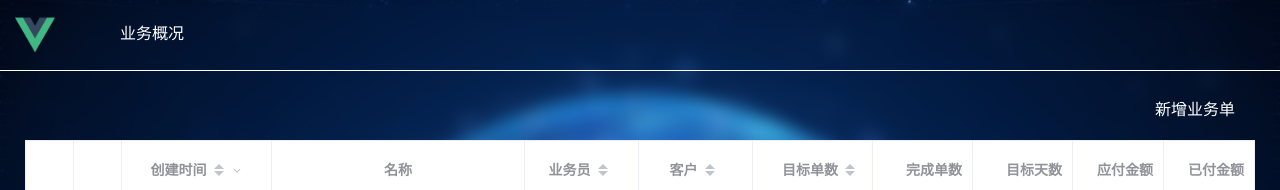
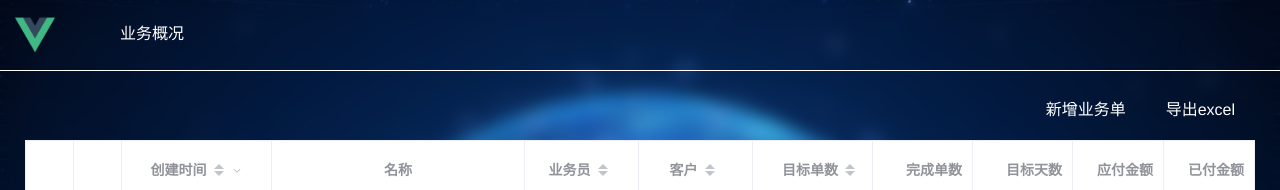
Before and after one commit to githubflower/hm, a Vue app: page / in a window 1280 px wide. Shown: the top 190 px of the page. Built offline with nearby package versions, Linux system fonts and the light colour scheme.

Commit message:
增加导出功能

```diff
--- a/package.json
+++ b/package.json
@@ -11,6 +11,7 @@
     "build": "node build/build.js"
   },
   "dependencies": {
+    "file-saver": "^1.3.8",
     "less": "^3.0.2",
     "vue": "^2.5.2",
     "vue-router": "^3.0.1"
@@ -63,7 +64,8 @@
     "webpack": "^3.6.0",
     "webpack-bundle-analyzer": "^2.9.0",
     "webpack-dev-server": "^2.9.1",
-    "webpack-merge": "^4.1.0"
+    "webpack-merge": "^4.1.0",
+    "xlsx": "^0.12.11"
   },
   "engines": {
     "node": ">= 6.0.0",
--- a/src/pages/BusinessOrder.vue
+++ b/src/pages/BusinessOrder.vue
@@ -2,6 +2,7 @@
 	<div id="business_order" class="clearfix">
         <ul class="operate">
             <li @click="addBusinessOrder">新增业务单</li>
+            <li @click="export2exceal">导出excel</li>
         </ul>
         <el-table
     	    :data="tableData"
@@ -62,6 +63,7 @@
 <script>
 import Util from '../util.js'
 import BusinessFormBox from './BusinessFormBox.vue'
+import XLSX from 'xlsx';
 /**
  * [generateFilters 生成最近7天的过滤日期]
  * @return {[type]} [description] 如[{text: '2016-05-01', value: '2016-05-01'}]
@@ -164,6 +166,77 @@ export default {
         },
         updateShowBusinessOrderForm(val){
             this.showBusinessOrderForm = val;;
+        },
+        /**
+         * [export2exceal 将表格数据导出为excel]
+         * @return {[type]} [description]
+         */
+        export2exceal(){
+            debugger;
+            function saveAs(obj, fileName) {//当然可以自定义简单的下载文件实现方式
+                var tmpa = document.createElement("a");
+                tmpa.download = fileName || "下载";
+                tmpa.href = URL.createObjectURL(obj); //绑定a标签
+                tmpa.click(); //模拟点击实现下载
+                setTimeout(function () { //延时释放
+                    URL.revokeObjectURL(obj); //用URL.revokeObjectURL()来释放这个object URL
+                }, 100);
+            }
+            var jsono = [{ //测试数据
+                "保质期临期预警(天)": "adventLifecycle",
+                "商品标题": "title",
+                "建议零售价": "defaultPrice",
+                "高(cm)": "height",
+                "商品描述": "Description",
+                "保质期禁售(天)": "lockupLifecycle",
+                "商品名称": "skuName",
+                "商品简介": "brief",
+                "宽(cm)": "width",
+                "阿达": "asdz",
+                "货号": "goodsNo",
+                "商品条码": "skuNo",
+                "商品品牌": "brand",
+                "净容积(cm^3)": "netVolume",
+                "是否保质期管理": "isShelfLifeMgmt",
+                "是否串号管理": "isSNMgmt",
+                "商品颜色": "color",
+                "尺码": "size",
+                "是否批次管理": "isBatchMgmt",
+                "商品编号": "skuCode",
+                "商品简称": "shortName",
+                "毛重(g)": "grossWeight",
+                "长(cm)": "length",
+                "英文名称": "englishName",
+                "净重(g)": "netWeight",
+                "商品分类": "categoryId",
+                "这里超过了": 1111.0,
+                "保质期(天)": "expDate"
+            }];
+            const wopts = { bookType: 'xlsx', bookSST: false, type: 'binary' };//这里的数据是用来定义导出的格式类型
+            // const wopts = { bookType: 'csv', bookSST: false, type: 'binary' };//ods格式
+            // const wopts = { bookType: 'ods', bookSST: false, type: 'binary' };//ods格式
+            // const wopts = { bookType: 'xlsb', bookSST: false, type: 'binary' };//xlsb格式
+            // const wopts = { bookType: 'fods', bookSST: false, type: 'binary' };//fods格式
+            // const wopts = { bookType: 'biff2', bookSST: false, type: 'binary' };//xls格式
+
+            function downloadExl(data, type) {
+                const wb = { SheetNames: ['Sheet1'], Sheets: {}, Props: {} };
+                wb.Sheets['Sheet1'] = XLSX.utils.json_to_sheet(data);//通过json_to_sheet转成单页(Sheet)数据
+                saveAs(new Blob([s2ab(XLSX.write(wb, wopts))], { type: "application/octet-stream" }), "这里是下载的文件名" + '.' + (wopts.bookType=="biff2"?"xls":wopts.bookType));
+            }
+            function s2ab(s) {
+                if (typeof ArrayBuffer !== 'undefined') {
+                    var buf = new ArrayBuffer(s.length);
+                    var view = new Uint8Array(buf);
+                    for (var i = 0; i != s.length; ++i) view[i] = s.charCodeAt(i) & 0xFF;
+                    return buf;
+                } else {
+                    var buf = new Array(s.length);
+                    for (var i = 0; i != s.length; ++i) buf[i] = s.charCodeAt(i) & 0xFF;
+                    return buf;
+                }
+            }
+            downloadExl(jsono);
         }
     }
 }
```
